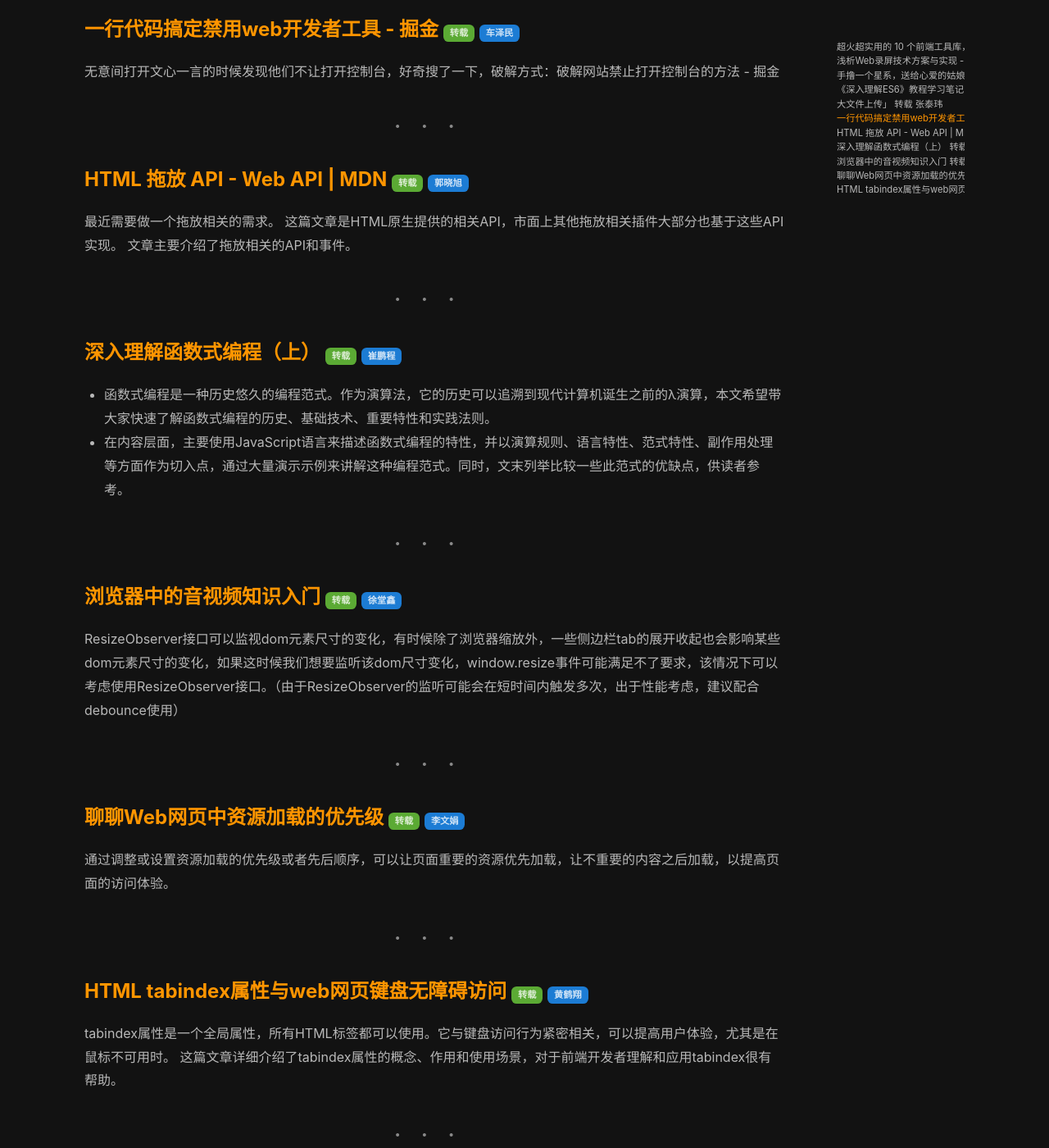
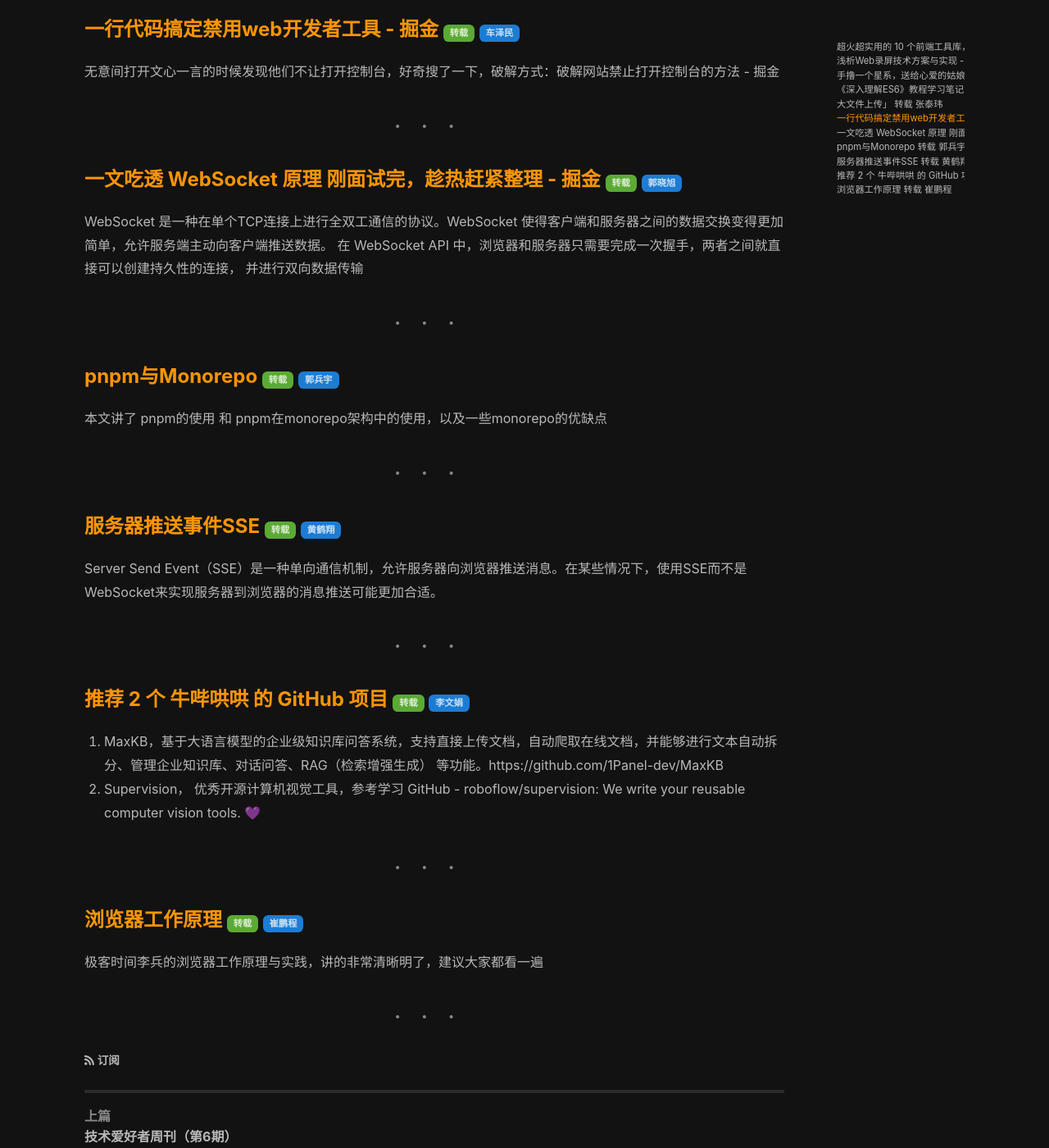
Before and after one commit to RD-MindFLow/rd-mindflow.github.io, a Jekyll site: the page built from _posts/2024-06-20-技术爱好者周刊（第7期）.md, in a window 1280 px wide and 1400 px high, scrolled down 1487 px. Shown: the whole window at 82% size. Built offline with Jekyll 4.4.1, drawn with Linux system fonts in a browser that asks for light colours; nearby versions of some CDN libraries; comment, search, counter and statistics services are not loaded.

Commit message:
Update 2024-06-20-技术爱好者周刊（第7期）.md

```diff
--- a/_posts/2024-06-20-技术爱好者周刊（第7期）.md
+++ b/_posts/2024-06-20-技术爱好者周刊（第7期）.md
@@ -44,36 +44,34 @@ author: 车泽民
 
 ---
 
-### [HTML 拖放 API - Web API | MDN](https://developer.mozilla.org/zh-CN/docs/Web/API/HTML_Drag_and_Drop_API) `转载`{:.success} `郭晓旭`{:.info}
+### [一文吃透 WebSocket 原理 刚面试完，趁热赶紧整理 - 掘金](https://juejin.cn/post/7020964728386093093) `转载`{:.success} `郭晓旭`{:.info}
 
-最近需要做一个拖放相关的需求。
-这篇文章是HTML原生提供的相关API，市面上其他拖放相关插件大部分也基于这些API实现。
-文章主要介绍了拖放相关的API和事件。
+WebSocket 是一种在单个TCP连接上进行全双工通信的协议。WebSocket 使得客户端和服务器之间的数据交换变得更加简单，允许服务端主动向客户端推送数据。
+在 WebSocket API 中，浏览器和服务器只需要完成一次握手，两者之间就直接可以创建持久性的连接， 并进行双向数据传输
 
 ---
 
-### [深入理解函数式编程（上）](深入理解函数式编程（上）) `转载`{:.success} `崔鹏程`{:.info}
+### [pnpm与Monorepo](https://juejin.cn/post/7357546247848198182) `转载`{:.success} `郭兵宇`{:.info}
 
-- 函数式编程是一种历史悠久的编程范式。作为演算法，它的历史可以追溯到现代计算机诞生之前的λ演算，本文希望带大家快速了解函数式编程的历史、基础技术、重要特性和实践法则。
-- 在内容层面，主要使用JavaScript语言来描述函数式编程的特性，并以演算规则、语言特性、范式特性、副作用处理等方面作为切入点，通过大量演示示例来讲解这种编程范式。同时，文末列举比较一些此范式的优缺点，供读者参考。
+本文讲了 pnpm的使用 和 pnpm在monorepo架构中的使用，以及一些monorepo的优缺点
 
 ---
 
-### [浏览器中的音视频知识入门](https://developer.mozilla.org/zh-CN/docs/Web/API/ResizeObserver) `转载`{:.success} `徐堂鑫`{:.info}
+### [服务器推送事件SSE](https://juejin.cn/post/7272564663116759074) `转载`{:.success} `黄鹤翔`{:.info}
 
-ResizeObserver接口可以监视dom元素尺寸的变化，有时候除了浏览器缩放外，一些侧边栏tab的展开收起也会影响某些dom元素尺寸的变化，如果这时候我们想要监听该dom尺寸变化，window.resize事件可能满足不了要求，该情况下可以考虑使用ResizeObserver接口。（由于ResizeObserver的监听可能会在短时间内触发多次，出于性能考虑，建议配合debounce使用）
+Server Send Event（SSE）是一种单向通信机制，允许服务器向浏览器推送消息。在某些情况下，使用SSE而不是WebSocket来实现服务器到浏览器的消息推送可能更加合适。
 
 ---
 
-### [聊聊Web网页中资源加载的优先级](https://www.zhangxinxu.com/wordpress/2023/10/img-js-preload-fetch-priority/) `转载`{:.success} `李文娟`{:.info}
+### [推荐 2 个 牛哔哄哄 的 GitHub 项目](https://mp.weixin.qq.com/s/SpIYRwW5aRj8QsGZl6IyWw) `转载`{:.success} `李文娟`{:.info}
 
-通过调整或设置资源加载的优先级或者先后顺序，可以让页面重要的资源优先加载，让不重要的内容之后加载，以提高页面的访问体验。
+1. MaxKB，基于大语言模型的企业级知识库问答系统，支持直接上传文档，自动爬取在线文档，并能够进行文本自动拆分、管理企业知识库、对话问答、RAG（检索增强生成） 等功能。https://github.com/1Panel-dev/MaxKB
+2. Supervision， 优秀开源计算机视觉工具，参考学习  GitHub - roboflow/supervision: We write your reusable computer vision tools. 💜
 
 ---
 
-### [HTML tabindex属性与web网页键盘无障碍访问](GitHub - davidsonfellipe/awesome-wpo: :pencil: A curated list of Web Performance Optimization. Every) `转载`{:.success} `黄鹤翔`{:.info}
+### [浏览器工作原理](https://zhqwq.github.io/broswer-working-principle/guide/intro.html) `转载`{:.success} `崔鹏程`{:.info}
 
-tabindex属性是一个全局属性，所有HTML标签都可以使用。它与键盘访问行为紧密相关，可以提高用户体验，尤其是在鼠标不可用时。
-这篇文章详细介绍了tabindex属性的概念、作用和使用场景，对于前端开发者理解和应用tabindex很有帮助。
+极客时间李兵的浏览器工作原理与实践，讲的非常清晰明了，建议大家都看一遍
 
 ---
```
